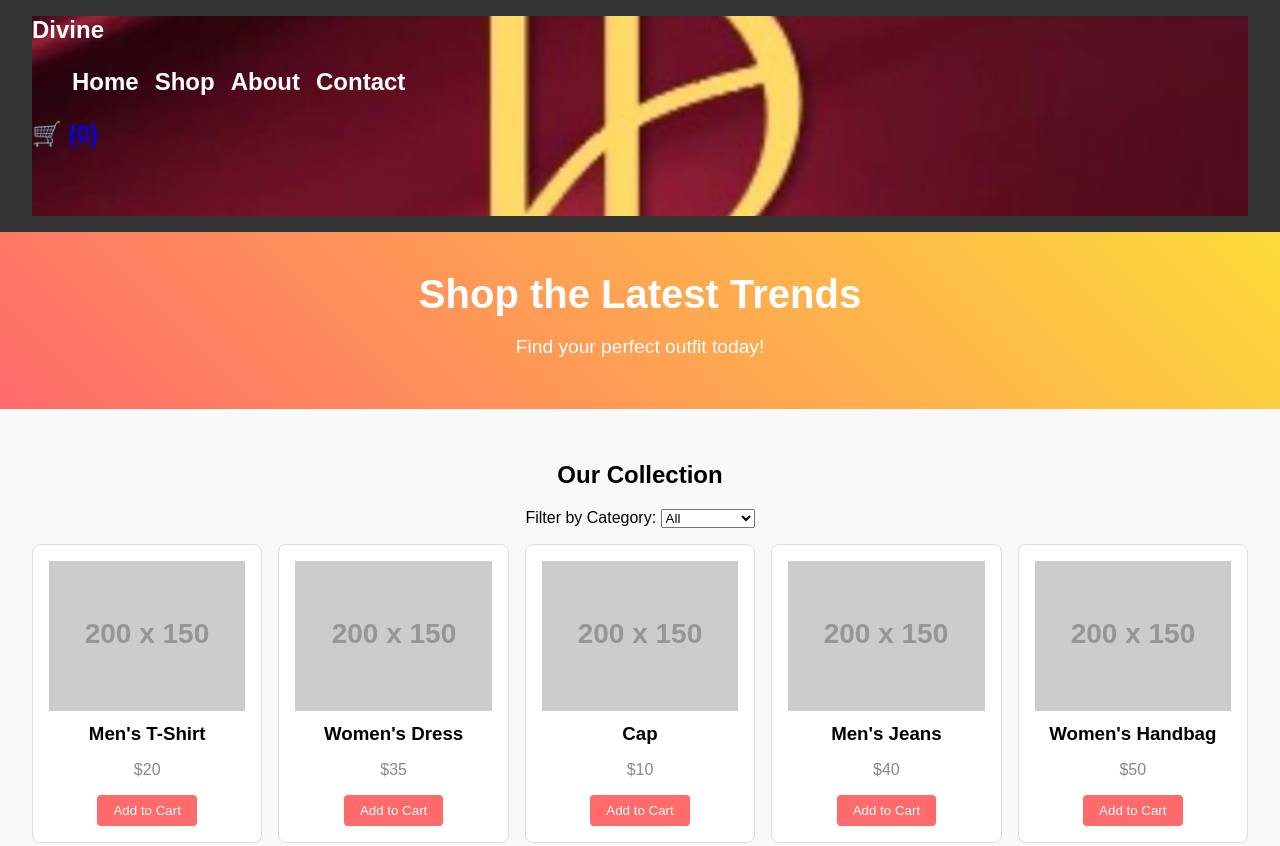
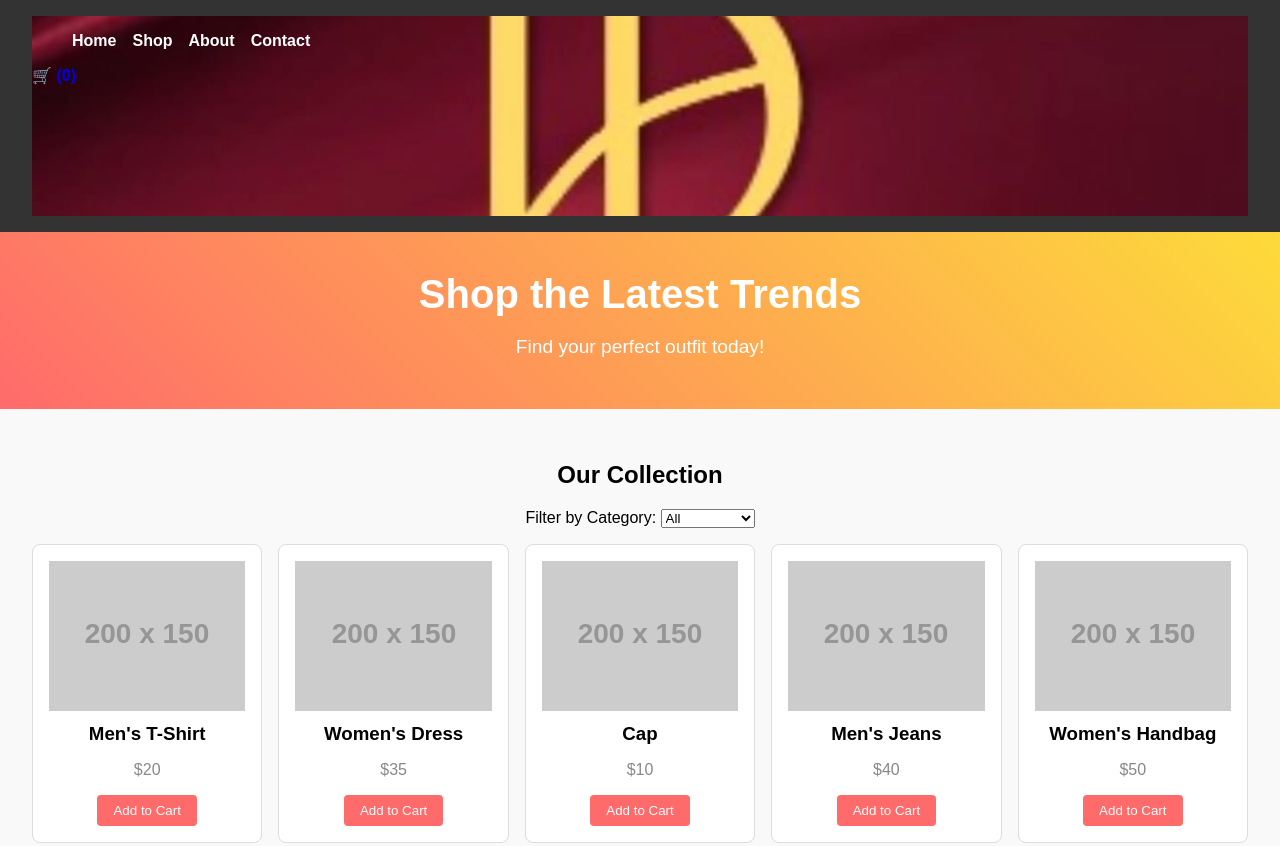
Before and after one commit to zahra-madras/divine, a plain HTML site: page index.html in a window 1280 px wide. Shown: the top 846 px of the page. Drawn offline with Linux system fonts and the light colour scheme; placeholder pictures from the web are drawn by us.

Commit message:
Add files via upload

```diff
--- a/index.html
+++ b/index.html
@@ -11,7 +11,7 @@
 <body>
   <header >
 
-    <div class="logo"   >Divine
+    <div class="logo"   >
 
     <!-- Responsive image that adapts to screen size -->
 
--- a/style.css
+++ b/style.css
@@ -26,6 +26,9 @@ body {
   margin: 0;
   padding: 0;
   box-sizing: border-box;
+  font-size: initial;
+  align-items: center;
+  left: 0;
   }
 
   header nav ul {
@@ -43,6 +46,7 @@ body {
     cursor: pointer;
     position: relative;
     float: left;
+
   }
 
   /* Hero Section */
```
